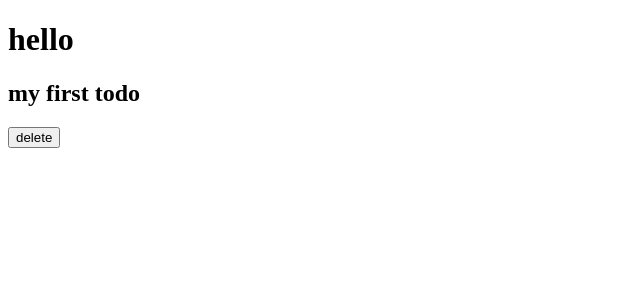
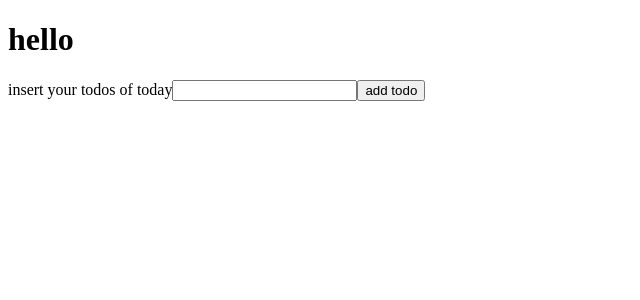
Before and after one commit to AyeenSepehri/Todo-React, a React (Create React App) app: page / in a window 1280 px wide. Shown: the top 300 px of the page, without its empty margins (0-640 px from the left). Built offline with nearby package versions, Linux system fonts and the light colour scheme.

Commit message:
first commit of todo with react

```diff
--- a/src/App.js
+++ b/src/App.js
@@ -1,11 +1,10 @@
 import React from "react";
-import { ReactDOM } from "react";
-import Todo from "./components/Todo"
+import InputTodo from "./components/InputTodo";
 function App() {
   return (
     <div className="App">
       <h1>hello</h1>
-      <Todo text = "my first todo"/>
+      <InputTodo/>
     </div>
   );
 }
--- /dev/null
+++ b/src/components/InputTodo.js
@@ -0,0 +1,22 @@
+import React, {useState, useRef} from 'react'
+function InputTodo() {
+    const enteredTodo = useRef()
+    const [todoValue , setTodoValue] = useState("")
+    const submitTodo = (e) => {
+        e.preventDefault()
+        const todoItem = enteredTodo.current.value;
+        console.log(todoItem)
+        setTodoValue(enteredTodo.current.value= "")
+    }
+  return (
+    <div>
+      <div>
+        <label>insert your todos of today</label>
+        <input type='text' name='settodo' ref={enteredTodo}/>
+        <button onClick={submitTodo} >add todo</button>
+      </div>
+    </div>
+  )
+}
+
+export default InputTodo
```
Also changed, not shown: src/components/TodoItem.js (added, +13 -0 lines).
